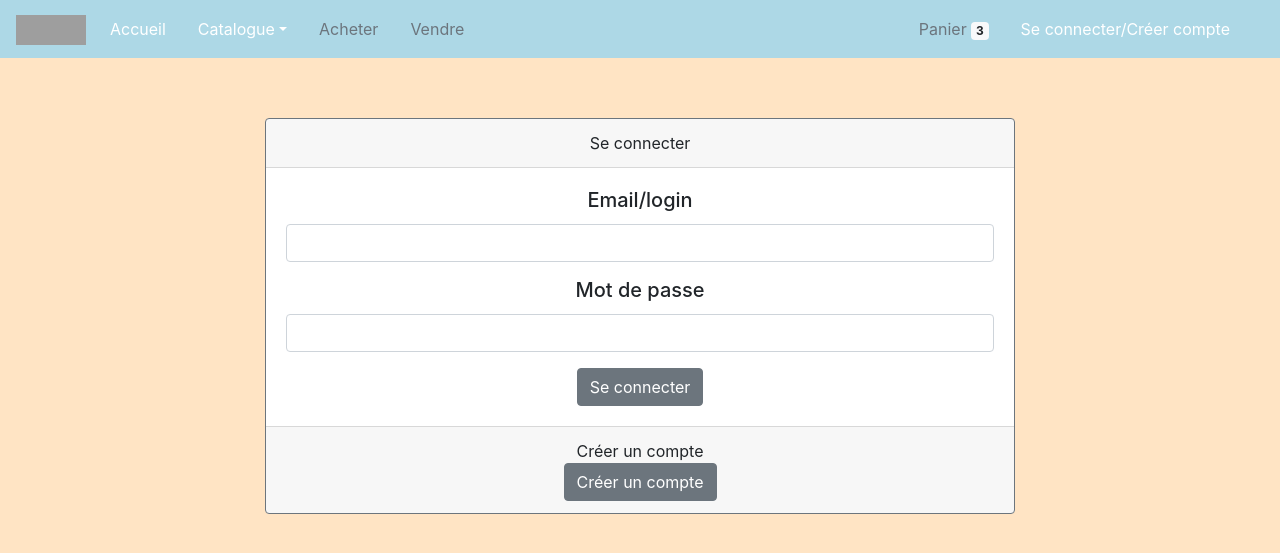
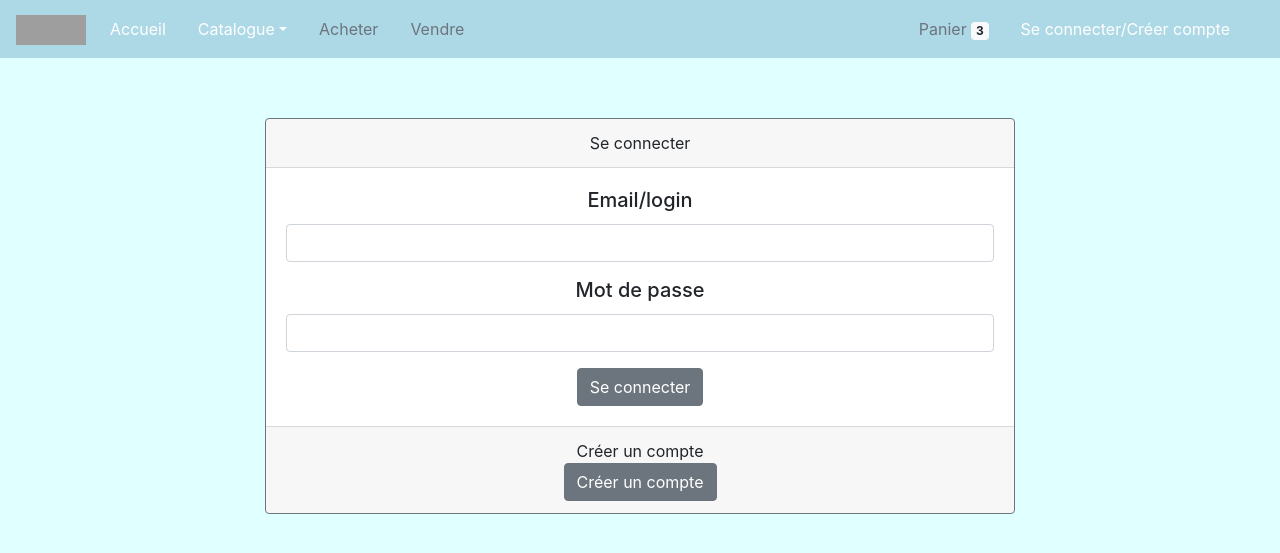
Before and after one commit to Nassim-Boutaleb/Piscine_2020, a PHP site: page /login.php in a window 1280 px wide. Shown: the top 553 px of the page. Run offline with PHP 8.4, Linux system fonts and the light colour scheme; grey boxes are pictures that could not be loaded.

Commit message:
Style changes

```diff
--- a/Piscine/CatalogueFerOr.php
+++ b/Piscine/CatalogueFerOr.php
@@ -8,8 +8,8 @@
          <link rel="stylesheet" href="https://stackpath.bootstrapcdn.com/bootstrap/4.1.3/css/bootstrap.min.css">
         <link rel="stylesheet" type="text/css" href="styles.css">
 
-        <script src="https://code.jquery.com/jquery-3.3.1.slim.min.js"></script>
-        <script src="https://stackpath.bootstrapcdn.com/bootstrap/4.1.3/js/bootstrap.min.js"></script>
+        <script src="https://code.jquery.com/jquery-3.3.1.min.js"></script>
+        <script src="https://stackpath.bootstrapcdn.com/bootstrap/4.1.3/js/bootstrap.bundle.min.js"></script>
 
         <script type="text/javascript">
             $(document).ready(function(){
--- a/Piscine/CatalogueMuse.php
+++ b/Piscine/CatalogueMuse.php
@@ -8,8 +8,8 @@
          <link rel="stylesheet" href="https://stackpath.bootstrapcdn.com/bootstrap/4.1.3/css/bootstrap.min.css">
         <link rel="stylesheet" type="text/css" href="styles.css">
 
-        <script src="https://code.jquery.com/jquery-3.3.1.slim.min.js"></script>
-        <script src="https://stackpath.bootstrapcdn.com/bootstrap/4.1.3/js/bootstrap.min.js"></script>
+        <script src="https://code.jquery.com/jquery-3.3.1.min.js"></script>
+        <script src="https://stackpath.bootstrapcdn.com/bootstrap/4.1.3/js/bootstrap.bundle.min.js"></script>
 
         <script type="text/javascript">
             $(document).ready(function(){
--- a/Piscine/CatalogueVIP.php
+++ b/Piscine/CatalogueVIP.php
@@ -8,8 +8,8 @@
          <link rel="stylesheet" href="https://stackpath.bootstrapcdn.com/bootstrap/4.1.3/css/bootstrap.min.css">
         <link rel="stylesheet" type="text/css" href="styles.css">
 
-        <script src="https://code.jquery.com/jquery-3.3.1.slim.min.js"></script>
-        <script src="https://stackpath.bootstrapcdn.com/bootstrap/4.1.3/js/bootstrap.min.js"></script>
+        <script src="https://code.jquery.com/jquery-3.3.1.min.js"></script>
+        <script src="https://stackpath.bootstrapcdn.com/bootstrap/4.1.3/js/bootstrap.bundle.min.js"></script>
 
         <script type="text/javascript">
             $(document).ready(function(){
--- a/Piscine/admin_gerer_comptes.css
+++ b/Piscine/admin_gerer_comptes.css
@@ -4,7 +4,7 @@
 }
 
 body {
-    background-color: bisque;
+    background-color: lightcyan;
 }
 
 /** Masquer les alertes */
--- a/Piscine/catalogue.php
+++ b/Piscine/catalogue.php
@@ -8,8 +8,8 @@
          <link rel="stylesheet" href="https://stackpath.bootstrapcdn.com/bootstrap/4.1.3/css/bootstrap.min.css">
         <link rel="stylesheet" type="text/css" href="styles.css">
 
-        <script src="https://code.jquery.com/jquery-3.3.1.slim.min.js"></script>
-        <script src="https://stackpath.bootstrapcdn.com/bootstrap/4.1.3/js/bootstrap.min.js"></script>
+        <script src="https://code.jquery.com/jquery-3.3.1.min.js"></script>
+        <script src="https://stackpath.bootstrapcdn.com/bootstrap/4.1.3/js/bootstrap.bundle.min.js"></script>
 
         <script type="text/javascript">
             $(document).ready(function(){
--- a/Piscine/login.css
+++ b/Piscine/login.css
@@ -4,5 +4,5 @@
 }
 
 body {
-    background-color: bisque;
+    background-color: lightcyan;
 }
```
